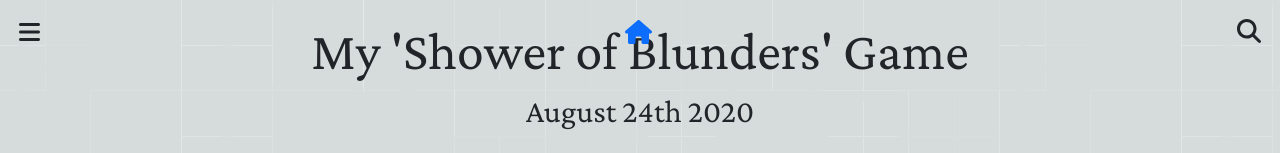
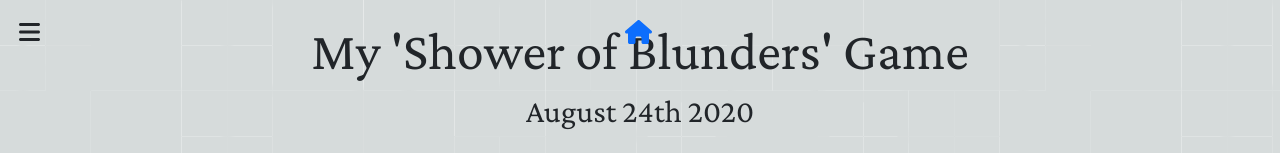
Before and after one commit to jluong23/blog, a React (Create React App) app: page /blog/posts/1 in a window 1280 px wide. Shown: the top 153 px of the page. Built offline with nearby package versions, Linux system fonts and the light colour scheme.

Commit message:
Hid search icon in header

```diff
--- a/src/components/Header.js
+++ b/src/components/Header.js
@@ -28,7 +28,7 @@ const Header = ({absoluteHeader, setNavMenuFocus}) => {
         <Link to="/">
           <FontAwesomeIcon icon={faHome} size="lg"/>
         </Link>
-        <FontAwesomeIcon icon={faMagnifyingGlass} size="lg"/>
+        <FontAwesomeIcon icon={faMagnifyingGlass} visibility="hidden" size="lg"/>
     </Wrapper>
   );
 };
```
